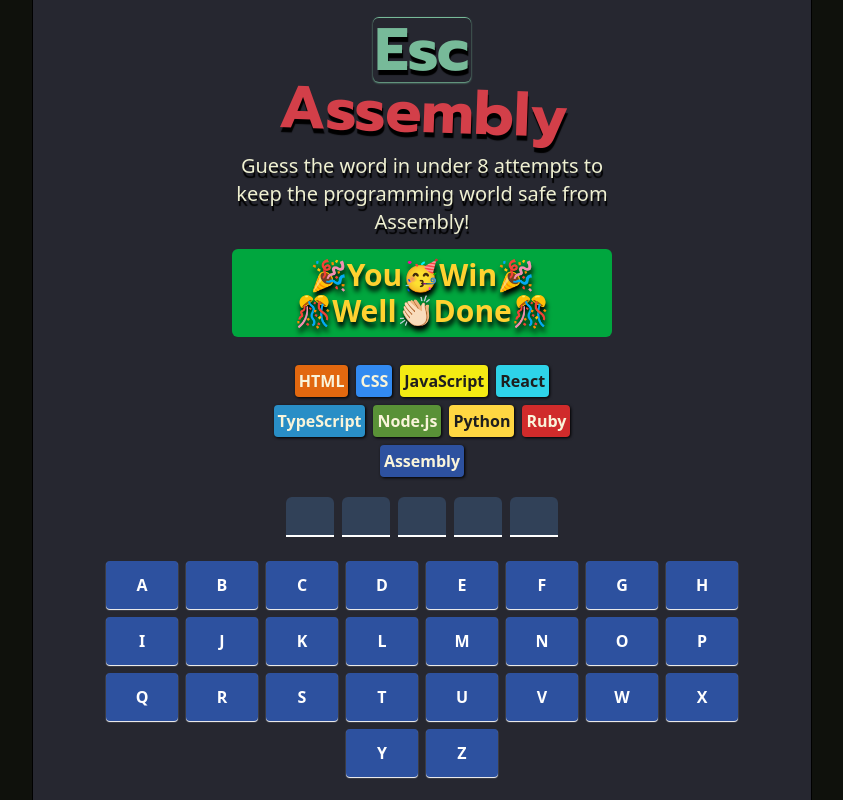
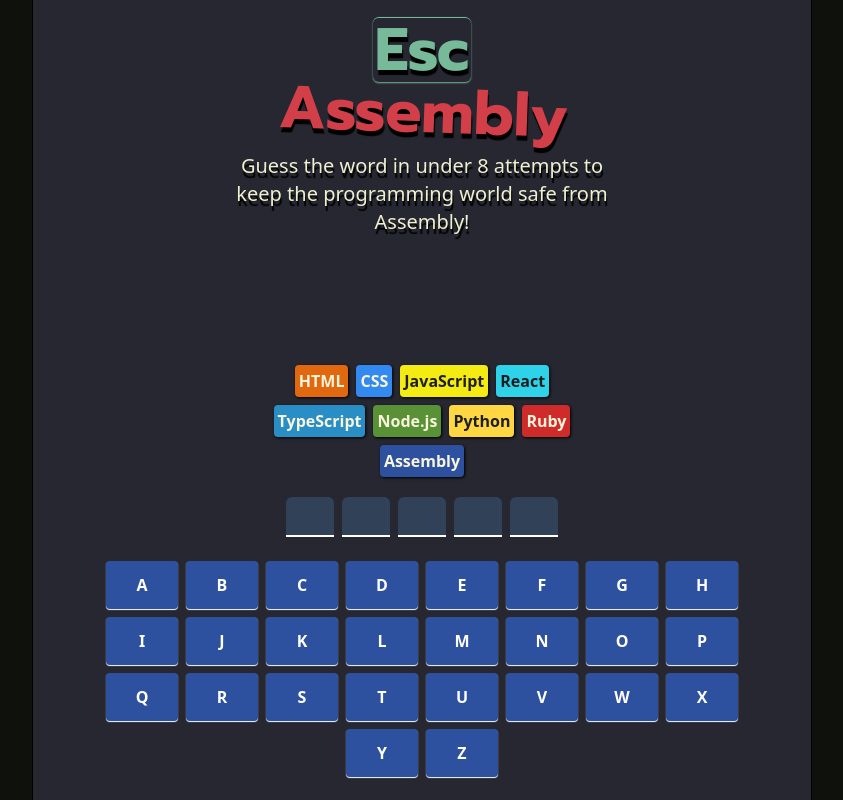
Before and after one commit to brancore87/esc-assembly, a React (Vite) app: page / in a window 1280 px wide. Shown: the whole page, without its empty margins (218-1061 px from the left). Built offline with nearby package versions, Linux system fonts and the light colour scheme.

Commit message:
added win/lose status section

```diff
--- a/src/App.jsx
+++ b/src/App.jsx
@@ -7,14 +7,6 @@
 import clsx from "clsx";
 
 export default function EscAssembly() {
-  //    * Challenge:
-  //  * 1. Create a variable `isGameOver` which evaluates to `true`
-  //  *    if the user has guessed incorrectly 8 times. Consider how
-  //  *    we might make this more dynamic if we were ever to add or
-  //  *    remove languages from the languages array.
-  //  * 2. Conditionally render the New Game button only if the game
-  //  *    is over.
-  //
   // state values
   const [currentWord, setCurrentWord] = useState("react");
   const [selectedLetter, setSelectedLetter] = useState([]);
@@ -30,7 +22,7 @@
 
   const isGameLost = wrongGuessedCount >= languages.length - 1;
   const isGameOver = isGameWon || isGameLost;
-  console.log(isGameOver);
+  console.log(wrongGuessedCount);
 
   // static values
   const keyboardElements = "abcdefghijklmnopqrstuvwxyz"
@@ -78,7 +70,11 @@
         <Description />
       </header>
 
-      <Status />
+      <Status
+        isGameOver={isGameOver}
+        isGameWon={isGameWon}
+        isGameLost={isGameLost}
+      />
 
       <section className="language-container">
         {languages.map((lang, index) => {
--- a/src/components/Status.jsx
+++ b/src/components/Status.jsx
@@ -1,8 +1,12 @@
+import clsx from "clsx";
 import React from "react";
 
-export default function Status() {
-  return (
-    <section className="flex flex-col items-center justify-center bg-green-600 py-2 my-2 text-amber-300 font-bold w-[380px] status rounded-md text-3xl">
+export default function Status(props) {
+  const className =
+    "flex flex-col items-center justify-center py-2 my-2  font-bold w-[380px] h-[88px] status rounded-md text-xl";
+
+  const gameWon = (
+    <>
       <div>
         <span>🎉</span>You<span>🥳</span>
         Win
@@ -11,6 +15,35 @@
       <div>
         <span>🎊</span>Well<span>👏🏻</span>Done<span>🎊</span>
       </div>
+    </>
+  );
+  const gameLost = (
+    <>
+      <div>
+        <span>💀</span>You<span>😭</span>
+        Lose
+        <span>💀</span>
+      </div>
+      <div>
+        <span>
+          Better start learning <span className="font-black">Assembly</span>
+        </span>
+      </div>
+    </>
+  );
+
+  return (
+    <section
+      className={clsx(
+        className,
+        props.isGameOver
+          ? props.isGameWon
+            ? "bg-[#10A95B] text-amber-300"
+            : "bg-[#BA2A2A] text-white"
+          : null
+      )}
+    >
+      {props.isGameOver ? (props.isGameWon ? gameWon : gameLost) : null}
     </section>
   );
 }
```
